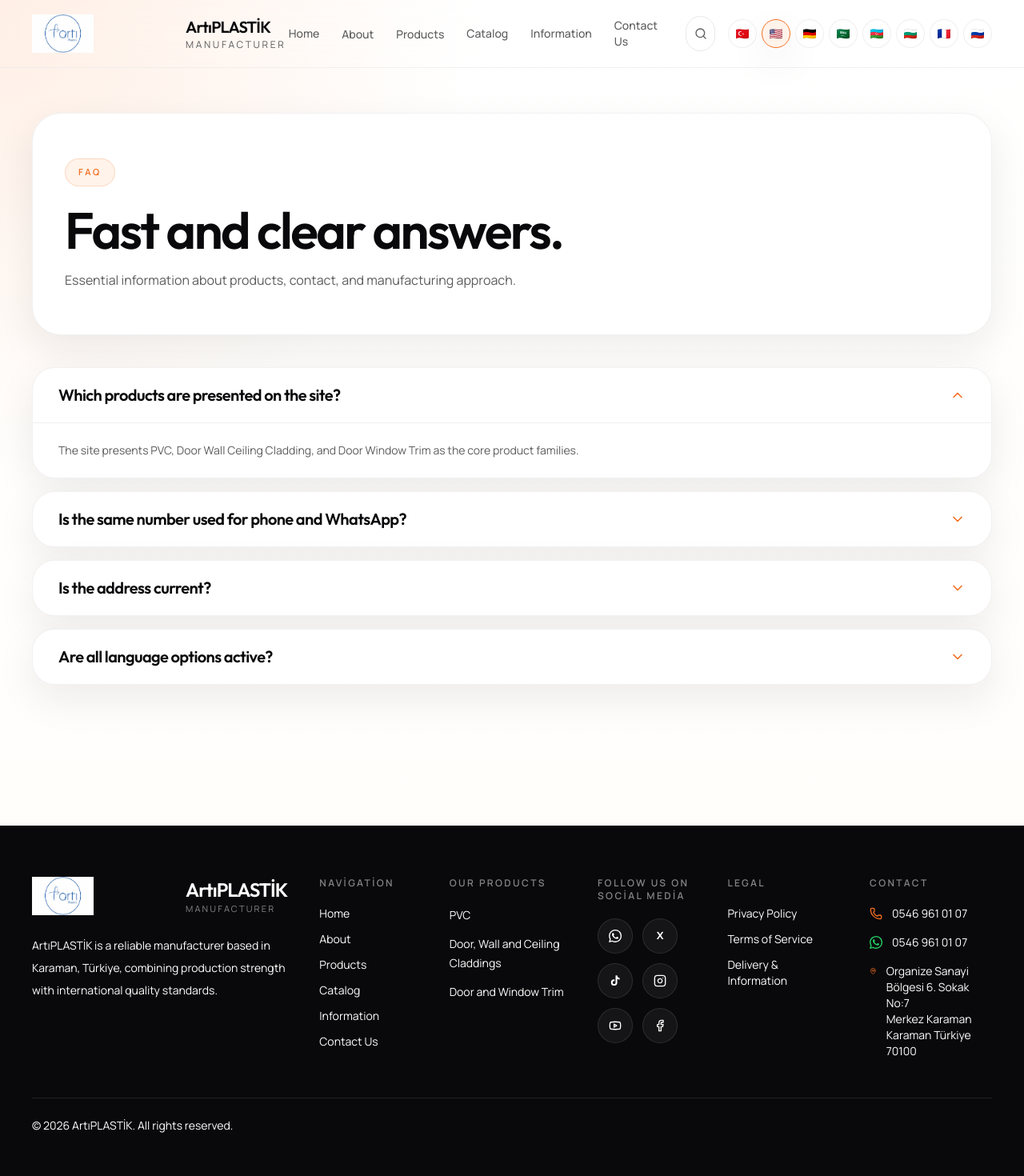
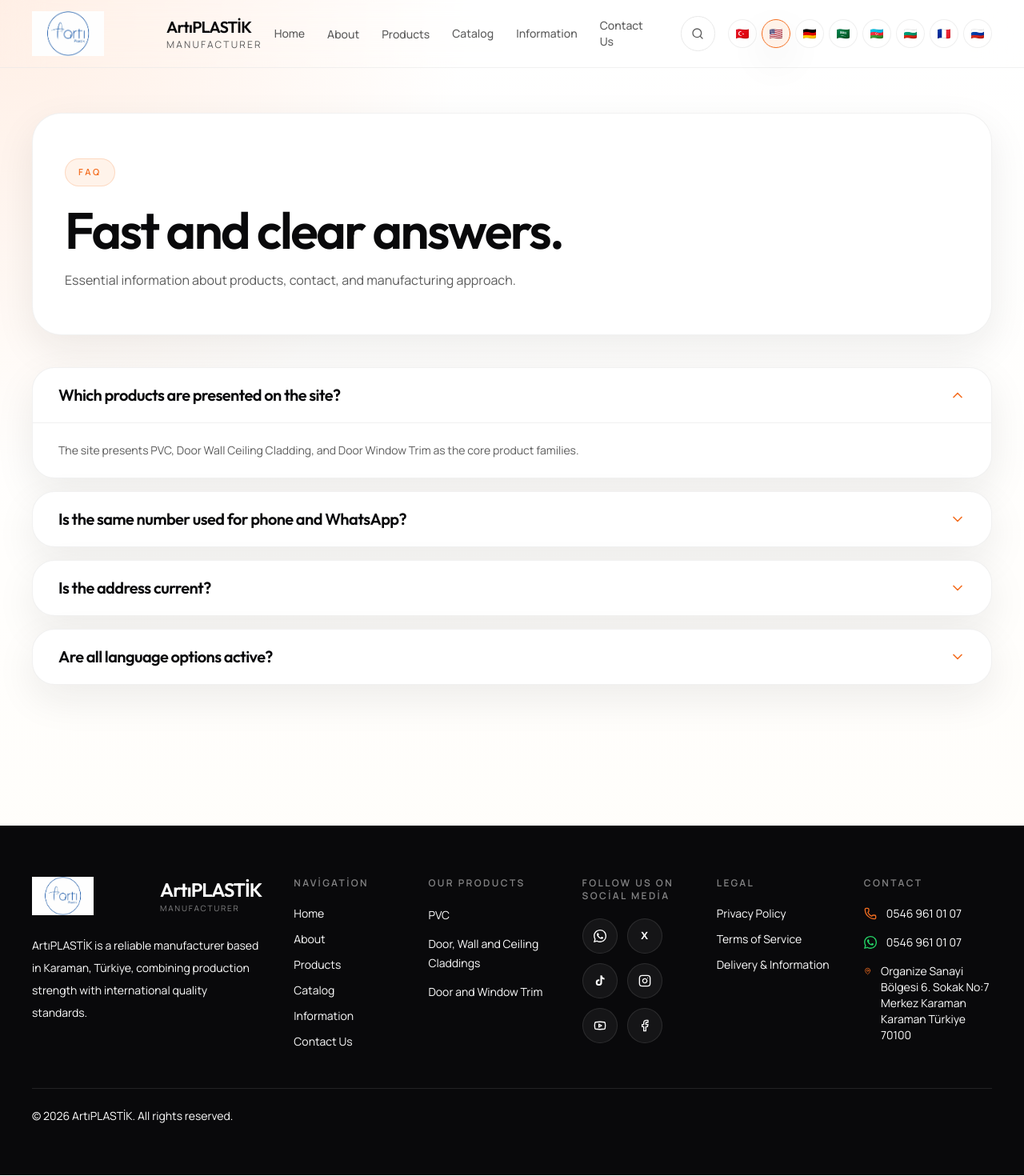
Before and after one commit to artiplastfab/artiplast-site, a Next.js app: page /en/faq in a window 1280 px wide. Shown: the top 1470 px of the page at 80% size. Built offline with nearby package versions, Linux system fonts and the light colour scheme.

Commit message:
fix header and footer logo text alignment

```diff
--- a/components/footer.tsx
+++ b/components/footer.tsx
@@ -70,15 +70,15 @@
       <div className="container-shell py-14 sm:py-16">
         <div className="grid gap-10 lg:grid-cols-[1.15fr_0.8fr_0.95fr_0.8fr_0.9fr_1fr]">
           <div>
-            <div className="flex items-center gap-4">
-              <div className="relative h-12 w-[176px] shrink-0">
+            <div className="flex items-center gap-2.5 sm:gap-3">
+              <div className="relative h-11 w-[136px] shrink-0 sm:h-12 sm:w-[148px]">
                 <Image src="/logo/logo.jpg" alt={BRAND_NAME} fill className="object-contain object-left" sizes="176px" />
               </div>
-              <div>
-                <p className="font-display text-2xl font-semibold tracking-[-0.04em]">
+              <div className="min-w-0">
+                <p className="font-display text-xl font-semibold tracking-[-0.04em] sm:text-2xl">
                   {brand.name}
                 </p>
-                <p className="text-[11px] uppercase tracking-[0.2em] text-white/50">
+                <p className="text-[10px] uppercase tracking-[0.18em] text-white/50">
                   {brand.subtitle}
                 </p>
               </div>
--- a/components/header.tsx
+++ b/components/header.tsx
@@ -15,15 +15,15 @@
   return (
     <header className="sticky top-0 z-40 border-b border-border/60 bg-white/92 backdrop-blur-xl">
       <div className="container-shell flex h-[84px] items-center justify-between gap-4">
-        <Link href={localizedPath(locale)} className="flex min-w-0 items-center gap-4">
-          <div className="relative h-10 w-[148px] shrink-0 sm:h-12 sm:w-[176px]">
+        <Link href={localizedPath(locale)} className="flex min-w-0 items-center gap-2.5 sm:gap-3">
+          <div className="relative h-11 w-[124px] shrink-0 sm:h-14 sm:w-[156px]">
             <Image src={brand.logoSrc} alt={brand.name} fill className="object-contain object-left" sizes="(max-width: 640px) 148px, 176px" priority />
           </div>
-          <div className="min-w-0">
-            <p className="truncate font-display text-lg font-semibold tracking-[-0.04em] text-ink sm:text-xl">
+          <div className="min-w-0 flex-1">
+            <p className="font-display text-base font-semibold tracking-[-0.04em] text-ink sm:text-xl">
               {brand.name}
             </p>
-            <p className="text-[11px] uppercase tracking-[0.22em] text-muted sm:text-xs">
+            <p className="text-[10px] uppercase tracking-[0.18em] text-muted sm:text-xs">
               {brand.subtitle}
             </p>
           </div>
--- a/components/mobile-menu.tsx
+++ b/components/mobile-menu.tsx
@@ -41,15 +41,15 @@
           />
           <div className="relative ml-auto flex h-full w-full max-w-[380px] flex-col bg-white px-5 pb-6 pt-5 shadow-lift">
             <div className="flex items-center justify-between gap-3">
-              <div className="flex items-center gap-3">
-                <div className="relative h-10 w-[140px] shrink-0 sm:h-11 sm:w-[152px]">
+              <div className="flex min-w-0 items-center gap-2.5">
+                <div className="relative h-11 w-[126px] shrink-0 sm:h-12 sm:w-[140px]">
                   <Image src={brand.logoSrc} alt={brand.name} fill className="object-contain object-left" sizes="(max-width: 640px) 140px, 152px" priority />
                 </div>
-                <div>
-                  <p className="font-display text-lg font-semibold tracking-[-0.04em] text-ink">
+                <div className="min-w-0">
+                  <p className="font-display text-base font-semibold tracking-[-0.04em] text-ink sm:text-lg">
                     {brand.name}
                   </p>
-                  <p className="text-[11px] uppercase tracking-[0.18em] text-muted">
+                  <p className="text-[10px] uppercase tracking-[0.16em] text-muted">
                     {brand.subtitle}
                   </p>
                 </div>
```
